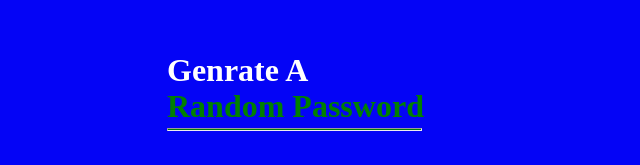
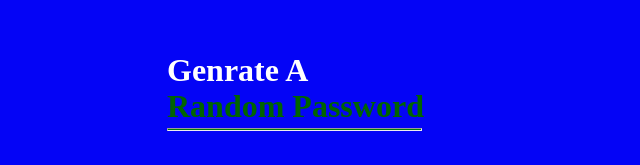
Before and after one commit to keshavMishra3/Random_Password_Generator, a plain HTML site: page index.html in a window 1280 px wide. Shown: the part 192-357 px from the top of the page, without its empty margins (185-825 px from the left). Drawn offline with Linux system fonts and the light colour scheme.

Commit message:
change in color heading

```diff
--- a/pg.css
+++ b/pg.css
@@ -23,7 +23,7 @@ html,body{
     left:5%;
 }
 #heading2{
-    color:green;
+    color:darkgreen;
     position: absolute;
     top:16%;
     left:5%;
```
